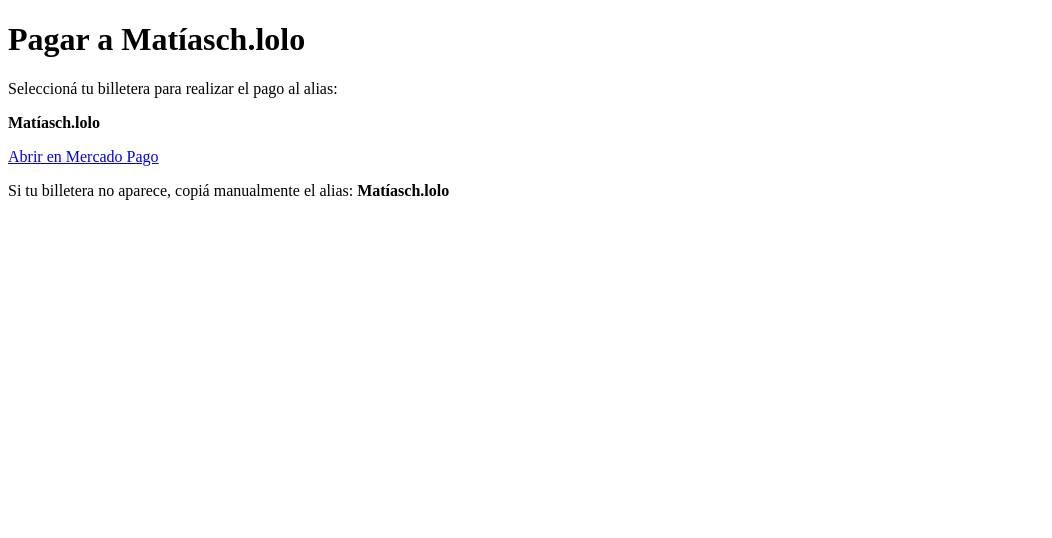
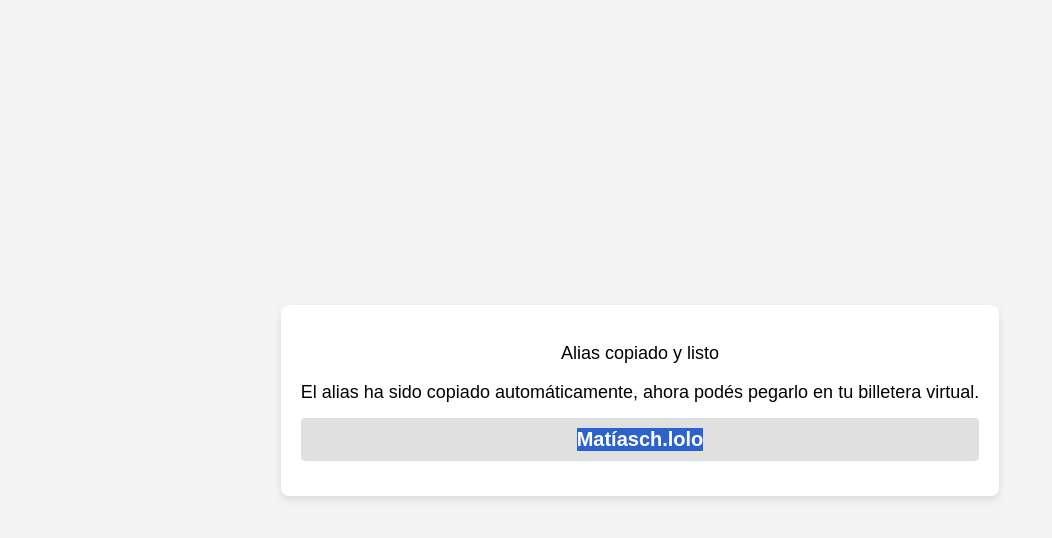
Before and after one commit to SyJ-2023/Lolo2, a plain HTML site: page index.html in a window 1280 px wide. Shown: the whole page, without its empty margins (0-1052 px from the left). Drawn offline with Linux system fonts and the light colour scheme.

Commit message:
Update index.html

```diff
--- a/index.html
+++ b/index.html
@@ -3,15 +3,71 @@
 <head>
   <meta charset="UTF-8">
   <meta name="viewport" content="width=device-width, initial-scale=1.0">
-  <title>Pagar a Matíasch.lolo</title>
+  <title>Alias Copiado</title>
+  <style>
+    body {
+      font-family: Arial, sans-serif;
+      display: flex;
+      justify-content: center;
+      align-items: center;
+      height: 100vh;
+      margin: 0;
+      background-color: #f4f4f4;
+    }
+    .container {
+      text-align: center;
+      background-color: white;
+      padding: 20px;
+      border-radius: 8px;
+      box-shadow: 0 4px 8px rgba(0, 0, 0, 0.1);
+    }
+    .message {
+      font-size: 18px;
+      margin-bottom: 15px;
+    }
+    .alias {
+      font-size: 20px;
+      font-weight: bold;
+      margin: 15px 0;
+      padding: 10px;
+      background-color: #e0e0e0;
+      border-radius: 4px;
+    }
+    button {
+      padding: 10px 20px;
+      font-size: 16px;
+      background-color: #007BFF;
+      color: white;
+      border: none;
+      border-radius: 4px;
+      cursor: pointer;
+    }
+    button:hover {
+      background-color: #0056b3;
+    }
+  </style>
 </head>
 <body>
-  <h1>Pagar a Matíasch.lolo</h1>
-  <p>Seleccioná tu billetera para realizar el pago al alias:</p>
-  <p><strong>Matíasch.lolo</strong></p>
-  <a href="https://link.mercadopago.com.ar/pay?alias=Matíasch.lolo">
-    Abrir en Mercado Pago
-  </a>
-  <p>Si tu billetera no aparece, copiá manualmente el alias: <strong>Matíasch.lolo</strong></p>
+  <div class="container">
+    <p class="message">Alias copiado y listo</p>
+    <p class="message">El alias ha sido copiado automáticamente, ahora podés pegarlo en tu billetera virtual.</p>
+    <div class="alias" id="alias">Matíasch.lolo</div>
+  </div>
+
+  <script>
+    window.onload = function() {
+      const aliasText = document.getElementById('alias');
+      const range = document.createRange();
+      range.selectNode(aliasText);
+      window.getSelection().removeAllRanges();
+      window.getSelection().addRange(range);
+      try {
+        document.execCommand('copy'); // Intenta copiar el alias automáticamente
+        alert('Alias copiado automáticamente');
+      } catch (err) {
+        alert('No se pudo copiar el alias automáticamente. Por favor, copialo manualmente.');
+      }
+    }
+  </script>
 </body>
 </html>
```
